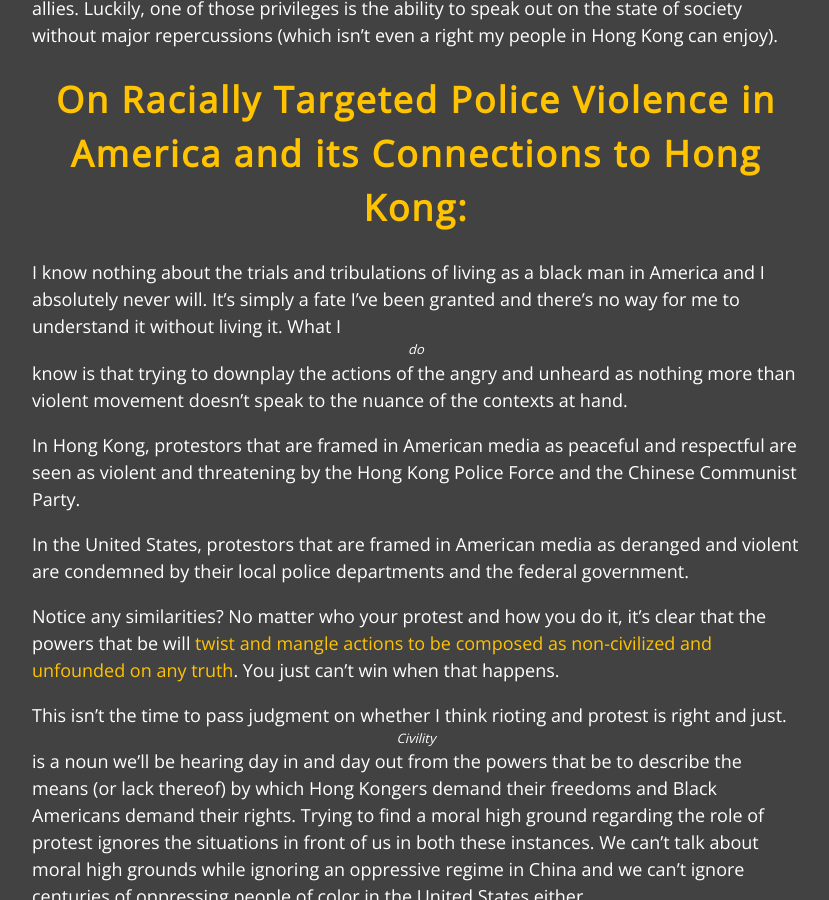
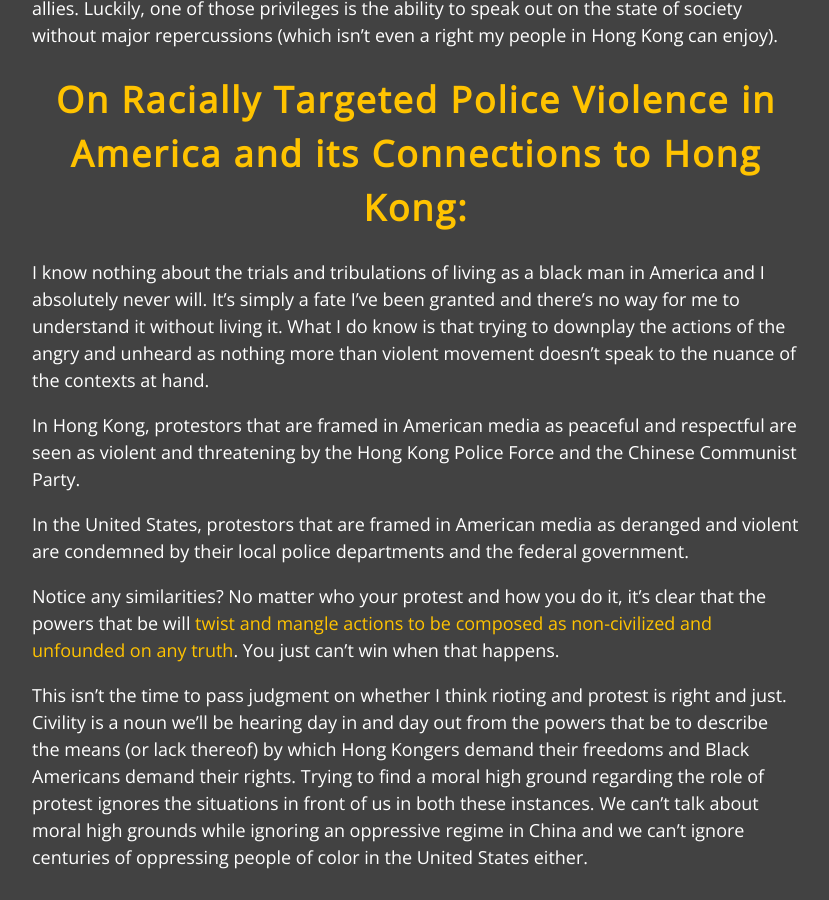
Before and after one commit to justintranjt/justintranjt.github.io, a Jekyll site: the page built from _posts/2020-05-30-life-as-a-bargaining-chip.md, in a window 1280 px wide and 900 px high, scrolled down 1819 px. Shown: the whole window, without its empty margins (224-1053 px from the left). Built offline with Jekyll 4.4.1, drawn with Linux system fonts in a browser that asks for light colours; some of the changed text lies outside the part shown.

Commit message:
Edited italicized text

```diff
--- a/_posts/2020-05-30-life-as-a-bargaining-chip.md
+++ b/_posts/2020-05-30-life-as-a-bargaining-chip.md
@@ -20,7 +20,7 @@ Despite being characterized as a negotiating item in multiple ways, it's time to
 In the United States, we (Asian Americans) have been placed in a position where White America has granted us various privileges while asking us to subvert our Black American allies. Luckily, one of those privileges is the ability to speak out on the state of society without major repercussions (which isn't even a right my people in Hong Kong can enjoy).
 
 # On Racially Targeted Police Violence in America and its Connections to Hong Kong:
-I know nothing about the trials and tribulations of living as a black man in America and I absolutely never will. It's simply a fate I've been granted and there's no way for me to understand it without living it. What I *do* know is that trying to downplay the actions of the angry and unheard as nothing more than violent movement doesn't speak to the nuance of the contexts at hand.
+I know nothing about the trials and tribulations of living as a black man in America and I absolutely never will. It's simply a fate I've been granted and there's no way for me to understand it without living it. What I do know is that trying to downplay the actions of the angry and unheard as nothing more than violent movement doesn't speak to the nuance of the contexts at hand.
 
 In Hong Kong, protestors that are framed in American media as peaceful and respectful are seen as violent and threatening by the Hong Kong Police Force and the Chinese Communist Party.
 
@@ -28,7 +28,7 @@ In the United States, protestors that are framed in American media as deranged a
 
 Notice any similarities? No matter who your protest and how you do it, it's clear that the powers that be will [twist and mangle actions to be composed as non-civilized and unfounded on any truth](https://mothership.sg/2020/05/global-times-george-floyd/). You just can't win when that happens.
 
-This isn't the time to pass judgment on whether I think rioting and protest is right and just. *Civility* is a noun we'll be hearing day in and day out from the powers that be to describe the means (or lack thereof) by which Hong Kongers demand their freedoms and Black Americans demand their rights. Trying to find a moral high ground regarding the role of protest ignores the situations in front of us in both these instances. We can't talk about moral high grounds while ignoring an oppressive regime in China and we can't ignore centuries of oppressing people of color in the United States either.
+This isn't the time to pass judgment on whether I think rioting and protest is right and just. Civility is a noun we'll be hearing day in and day out from the powers that be to describe the means (or lack thereof) by which Hong Kongers demand their freedoms and Black Americans demand their rights. Trying to find a moral high ground regarding the role of protest ignores the situations in front of us in both these instances. We can't talk about moral high grounds while ignoring an oppressive regime in China and we can't ignore centuries of oppressing people of color in the United States either.
 
 # On Valorization:
 ![ Yellow peril support black power ](/blog/yellowperil.jpg)_Art by [Monyee Chen](https://www.chinesebornamerican.com/yellowperil-supports-blackpower)_
@@ -42,12 +42,12 @@ This subtle valorization is the casual language that gets used everyday and perp
 # On Taking Action:
 To Hong Kong, it pains me to see the CCP stabbing the heart of the nation and twisting the knife. I'll be back someday, and I can only hope to see Hong Kong flourish like it did in the past as one of the last free bastions of Cantonese culture and society on this planet.
 
-To Asian Americans, I simply ask that we stop being complacent. Successful as it may be, putting your head down and ignoring the plight of other people of color may have gotten us to where we are. But if it tugs at your heart the same way it tugs on mine, [we both know that maintaining this status quo in the era of Black Lives Matter and Hong Kong's Democracy Movement gets us nowhere.](https://lettersforblacklives.com/)
+To Asian Americans, I simply ask that we stop being complacent. Successful as it may be, putting your head down and ignoring the plight of other people of color may have gotten us to where we are. But if it tugs at your heart the same way it tugs on mine, [we both know that maintaining this status quo of inaction in the era of Black Lives Matter and Hong Kong's Democracy Movement gets us nowhere.](https://lettersforblacklives.com/)
 
 If you’re like me, you’ve kept your head down your whole life because it worked. You avoided trouble to get to where you are and damn you've gotten far. As we all know, that is the crux of the model minority myth and the expectation of that has been put on display more than ever in 2020. Don't let it be twisted. This is just another opportunity for the powers that be to transform our successes and demean the livelihoods of others.
 
-Stay true to who you are and use your place in society to start doing something about the rights being taken away from the people around you.
+Stay true to who you are and use your place in society to start doing something about the rights being taken away from the people around you. I'm not an expert by any means, but I know that if this boat sinks, we're all going down together.
 
 Going the extra mile and attempting to put yourself on the line or educate others about these inequalities is difficult. Let’s be real, I don’t think this is going to get across to many older generations of Americans due to the ingrained cultural values they’ve lived through and even helped create. However, this is our chance to effectively educate our peers and future generations.
 
-I get it, it’s hard. Hell, I've never felt that my voice has any validity to it when speaking on these issues but I recognize that others falsely feel the same way. I'm not an expert by any means, but I'm bearing witness to the same hate. I’ll try to start using that voice if you do too.
+I get it, it’s hard. Hell, I've never felt that my voice has any validity to it when speaking on these issues but I recognize that others falsely feel the same way. I’ll try to start using my voice if you do too.
```
